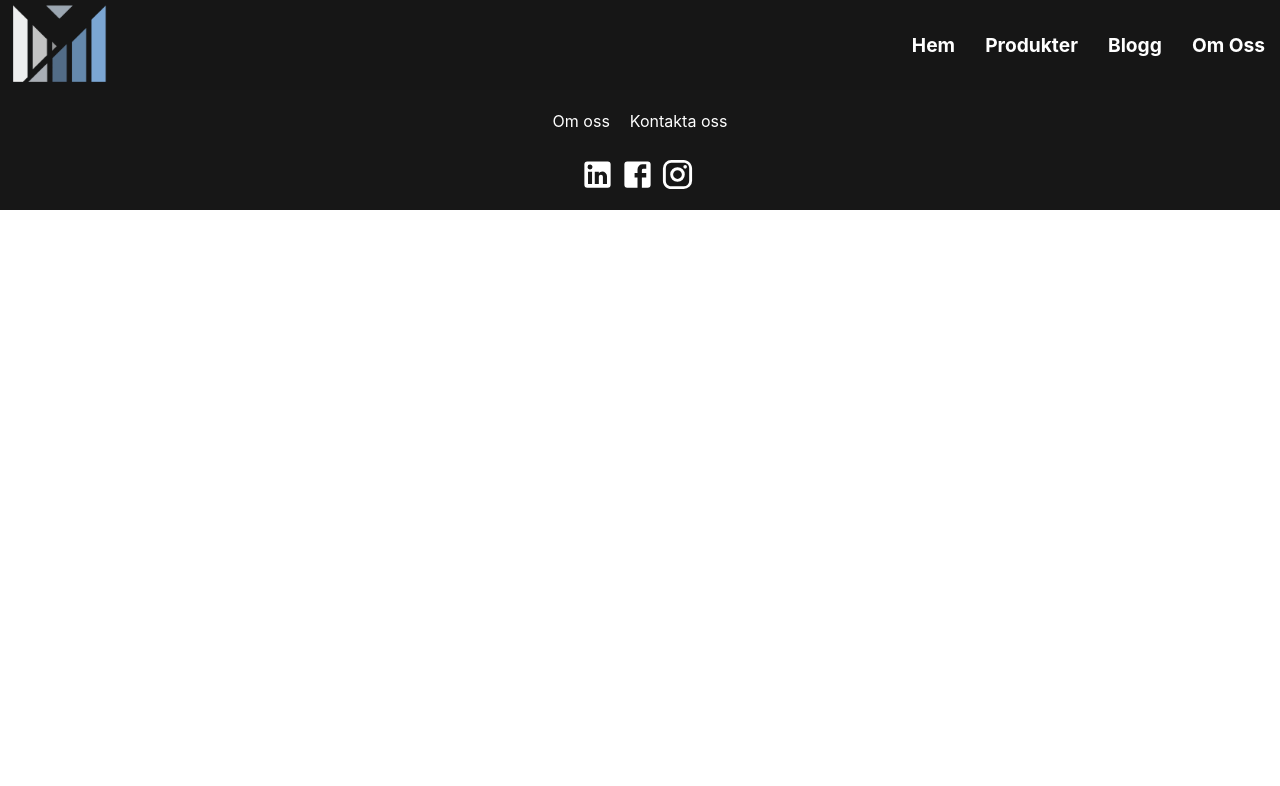
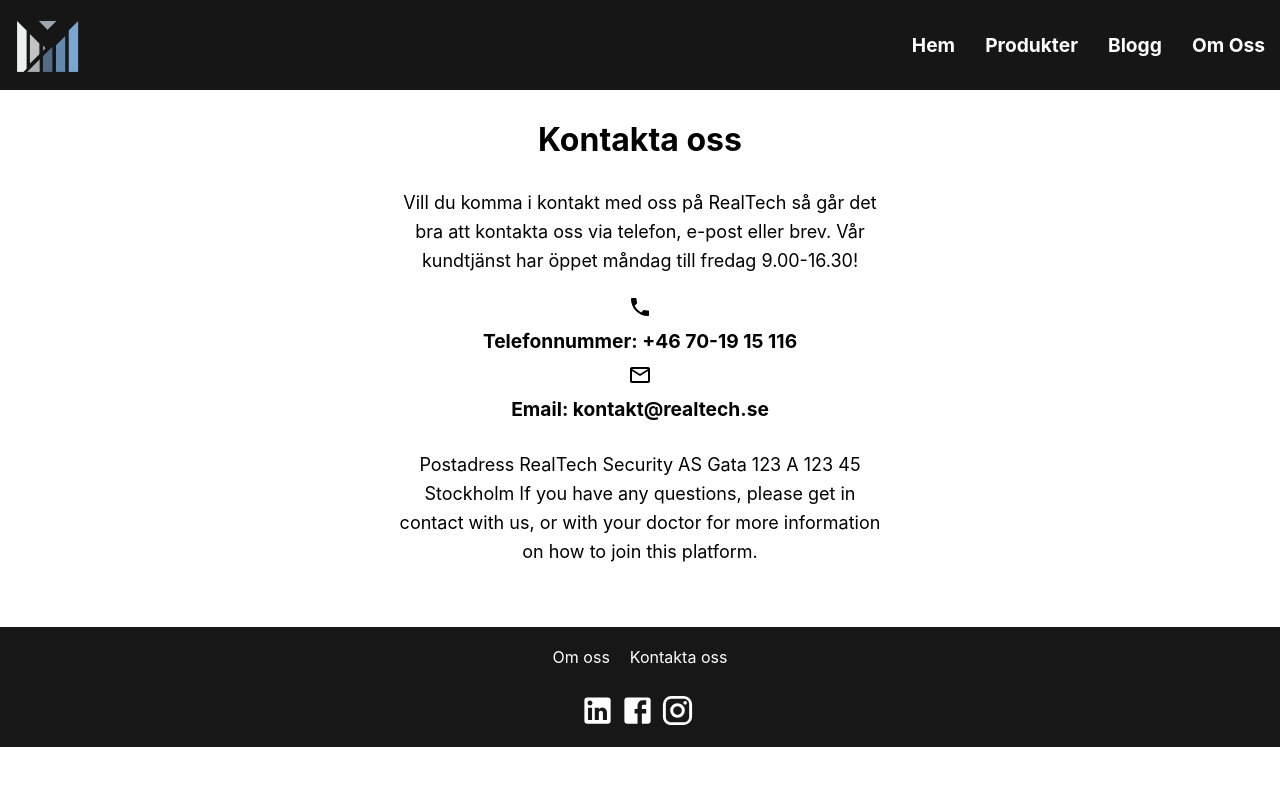
Before and after one commit to Joakim-Andersson/realtech-security, a React (Create React App) app: page /kontakt in a window 1280 px wide. Shown: the top 786 px of the page. Built offline with nearby package versions, Linux system fonts and the light colour scheme.

Commit message:
Add comnponents and CSS-styling

```diff
--- a/src/App.js
+++ b/src/App.js
@@ -5,6 +5,8 @@ import Footer from "./components/Footer/Footer"
 import Produkter from "./components/Produkter/Produkter"
 import Main from "./components/Main/Main"
 import Posts from "./components/Posts/Posts"
+import About from "./components/About/About"
+import ContactInfo from "./components/ContactInfo/ContactInfo"
 
 // Contentful .ENV
 require('dotenv').config();
@@ -18,6 +20,8 @@ function App() {
         <Nav />
         <Switch>
           <Route exact path="/" component={Main} />
+          <Route exact path="/om-oss" component={About} />
+          <Route exact path="/kontakt" component={ContactInfo} />
           <Route exact path="/blog" render={() => <Posts spaceID={spaceID} deliveryID={deliveryID} />} />
           <Route exact path="/produkter" render={() => <Produkter spaceID={spaceID} deliveryID={deliveryID} />} />
         </Switch>
--- /dev/null
+++ b/src/components/About/About.css
@@ -0,0 +1,24 @@
+.about {
+    font-size: 1em;
+    margin: 20px;
+    margin-bottom: 40px;
+    display: flex;
+    flex-direction: column;
+    align-items: center;
+    justify-content: center;
+  }
+
+  .about h3 {
+    font-size: 2em;
+    font-weight: 500;
+    color: #7CBEE1;
+  }
+
+  .about p {
+    font-size: 18px;
+    margin: 10px;
+    max-width: 60%;
+    line-height: 1.6;
+    text-align: center;
+    color: rgba(0, 0, 0, 0.89);
+  }
--- /dev/null
+++ b/src/components/About/About.js
@@ -0,0 +1,21 @@
+import React from "react"
+import Logo from "../../assets/logo_transparent.png"
+
+
+import "./About.css"
+
+function About() {
+    return (
+            <section className="about">
+                <h3>Realtech Securiy</h3>
+                <p>
+                    Våra elektriker dyker upp med kort varsel och utför alla typer av eluppdrag i Oslo, Akershus och Buskerud.
+                    Du kan förvänta dig hög professionell kompetens, god kommunikation och tillförlitlighet från våra elektriker.
+                    Vi arbetar nära rörmokare och andra hantverksgrupper för att säkerställa våra kunder hög kvalitet till rätt pris och tid.
+                    Reacltech Security AS elektriker servar, felsöker, justerar och underhåller elektriska system - och elektrisk utrustning.
+                </p>
+            </section>
+    )
+}
+
+export default About
--- /dev/null
+++ b/src/components/ContactInfo/ContactInfo.css
@@ -0,0 +1,27 @@
+.contact {
+    font-size: 1em;
+    margin: 20px;
+    margin-bottom: 40px;
+    display: flex;
+    flex-direction: column;
+    align-items: center;
+    justify-content: center;
+  }
+
+  .contact h3 {
+    font-size: 1.2em;
+    margin: 10px;
+  }
+  .contact h2 {
+    font-size: 2em;
+    margin: 10px;
+  }
+
+  .contact p {
+    font-size: 18px;
+    margin: 20px;
+    max-width: 40%;
+    line-height: 1.6;
+    text-align: center;
+    width: auto;
+  }
--- /dev/null
+++ b/src/components/ContactInfo/ContactInfo.js
@@ -0,0 +1,41 @@
+import React from "react"
+import PhoneIcon from "@material-ui/icons/Phone"
+import MailOutlineIcon from "@material-ui/icons/MailOutline"
+
+import "./ContactInfo.css"
+
+function Contact() {
+    return (
+        <section className="contact">
+            <h2>
+                Kontakta oss
+            </h2>
+            <p>
+                Vill du komma i kontakt med oss på RealTech så går det bra att kontakta oss via telefon, e-post eller brev.
+                Vår kundtjänst har öppet måndag till fredag 9.00-16.30!
+            </p>
+            <PhoneIcon />
+            <h3>
+                Telefonnummer: +46 70-19 15 116
+            </h3>
+
+            <MailOutlineIcon />
+            <h3>
+                Email: kontakt@realtech.se
+            </h3>
+            <p>
+
+                Postadress
+                RealTech Security AS
+                Gata 123 A
+                123 45 Stockholm
+
+                If you have any questions, please get in contact with us, or with your doctor for more
+                information on how to join this platform.
+                </p>
+
+        </section>
+    )
+}
+
+export default Contact
--- a/src/components/Footer/Footer.js
+++ b/src/components/Footer/Footer.js
@@ -11,10 +11,10 @@ function Footer() {
     <footer className="footer">
       <ul className="footer__container">
         <li className="footer__item">
-          <Link to="/about">Om oss</Link>
+          <Link to="/om-oss">Om oss</Link>
         </li>
         <li className="footer__item">
-          <Link to="/contact">Kontakta oss</Link>
+          <Link to="/kontakt">Kontakta oss</Link>
         </li>
       </ul>
       <div className="footer__icons">
--- a/src/components/Main/Main.css
+++ b/src/components/Main/Main.css
@@ -12,11 +12,12 @@ section {
 }
 
 .header__text {
+    height: auto;
     background: rgba(0, 0, 0, 0.65);
     box-shadow: 0px 4px 4px rgba(0, 0, 0, 0.25);
-    top: 50%;
+    top: 40%;
     left: 50%;
-    padding: 40px;
+    padding: 20px;
     transform: translate(-50%, -50%);
     color: white;
     display: flex;
@@ -24,11 +25,6 @@ section {
     align-items: center;
     text-align: center;
     position: absolute;
-}
-
-section h1 {
-    top: 50%;
-    left: 30%;
 }
 
 section h3 {
--- a/src/components/Main/Main.js
+++ b/src/components/Main/Main.js
@@ -14,7 +14,7 @@ function Main() {
                 <img className="header_image" src={Camera} alt="Realtech Security logo" />
                 <div className="header__text">
                     <h1> Vi tar oss an hela Norden</h1>
-                    <h3> <PhoneIcon fontSize="large" /> +46 070-19 15 116 </h3>
+                    <h3> <PhoneIcon fontSize="large" /> +46 70-19 15 116 </h3>
                     <button>Få gratis kostnadsförslag</button>
                 </div>
             </section>
--- a/src/components/Nav/Nav.css
+++ b/src/components/Nav/Nav.css
@@ -22,11 +22,14 @@
 .nav__logo {
   cursor: pointer;
   float: left;
-  margin: 5px;
+  margin: 5px 0px 0px 10px;
+  height: 70px;
 }
 
 .nav__logo img{
   margin: 5px;
+  height: 80%;
+  width: auto;
 }
 
 .mobile__icon {
--- a/src/components/Nav/Nav.js
+++ b/src/components/Nav/Nav.js
@@ -19,8 +19,34 @@ function Nav() {
                         <img src={Logo} alt="Realtech Security logo" />
                     </Link>
                 </div>
+                {clicked ? (
+                    <>
                         <ul
-                    className={clicked ? "nav__menu-active" : "nav__menu"}
+                            className="nav__menu-active"
+                            role="presentation"
+                            onClick={handleClick}
+                        >
+                            <li className="nav__item">
+                                <Link to="/">Hem</Link>
+                            </li>
+                            <li className="nav__item">
+                                <Link to="/produkter">Produkter</Link>
+                            </li>
+                            <li className="nav__item">
+                                <Link to="/blog">blogg</Link>
+                            </li>
+                            <li className="nav__item">
+                                <Link to="/om-oss">Om oss</Link>
+                            </li>
+                        </ul>
+                        <div className="mobile__icon" onClick={handleClick} role="presentation">
+                            {clicked ? <FaTimes /> : <FaBars />}
+                        </div>
+                    </>
+                ) : (
+                        <>
+                            <ul
+                                className="nav__menu"
                                 role="presentation"
                             >
                                 <li className="nav__item">
@@ -39,6 +65,10 @@ function Nav() {
                             <div className="mobile__icon" onClick={handleClick} role="presentation">
                                 {clicked ? <FaTimes /> : <FaBars />}
                             </div>
+                        </>
+                    )
+                }
+
             </div>
         </nav>
     )
--- a/src/components/Samarbete/Samarbete.css
+++ b/src/components/Samarbete/Samarbete.css
@@ -5,10 +5,13 @@
 
 .samarbete__logos {
     display: flex;
-    flex-direction: row;
     align-items: center;
     justify-content: center;
-    margin: 10px;
+    margin: 5px;
+    display: flex;
+    flex-direction: row !important;
+    flex-wrap: wrap;
+    width: 80%;
 }
 
 img {
```
Also changed, not shown: 1 other file (tests, documents, lock files or other folders). Lines whose indentation alone changed are shown as unchanged.
